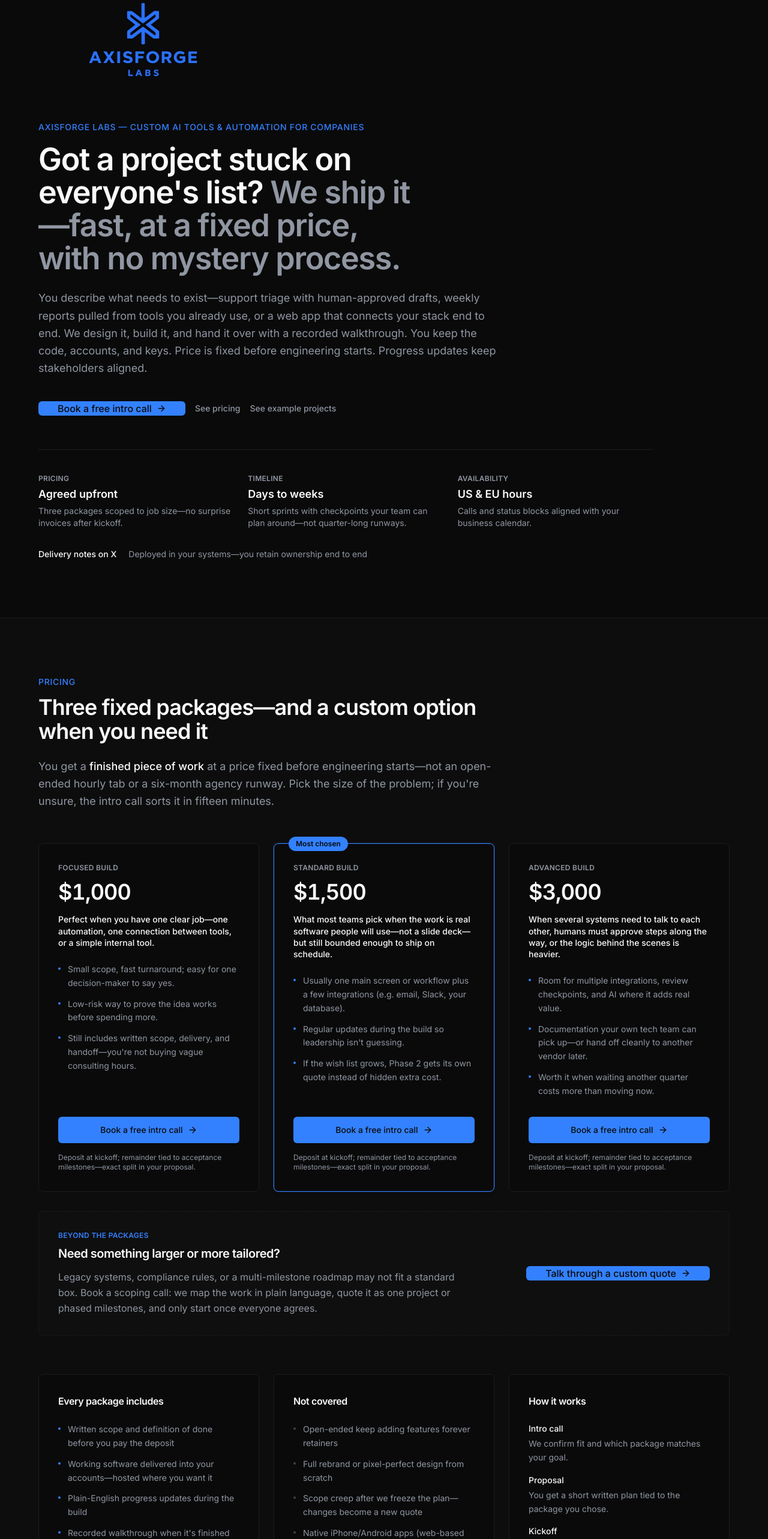
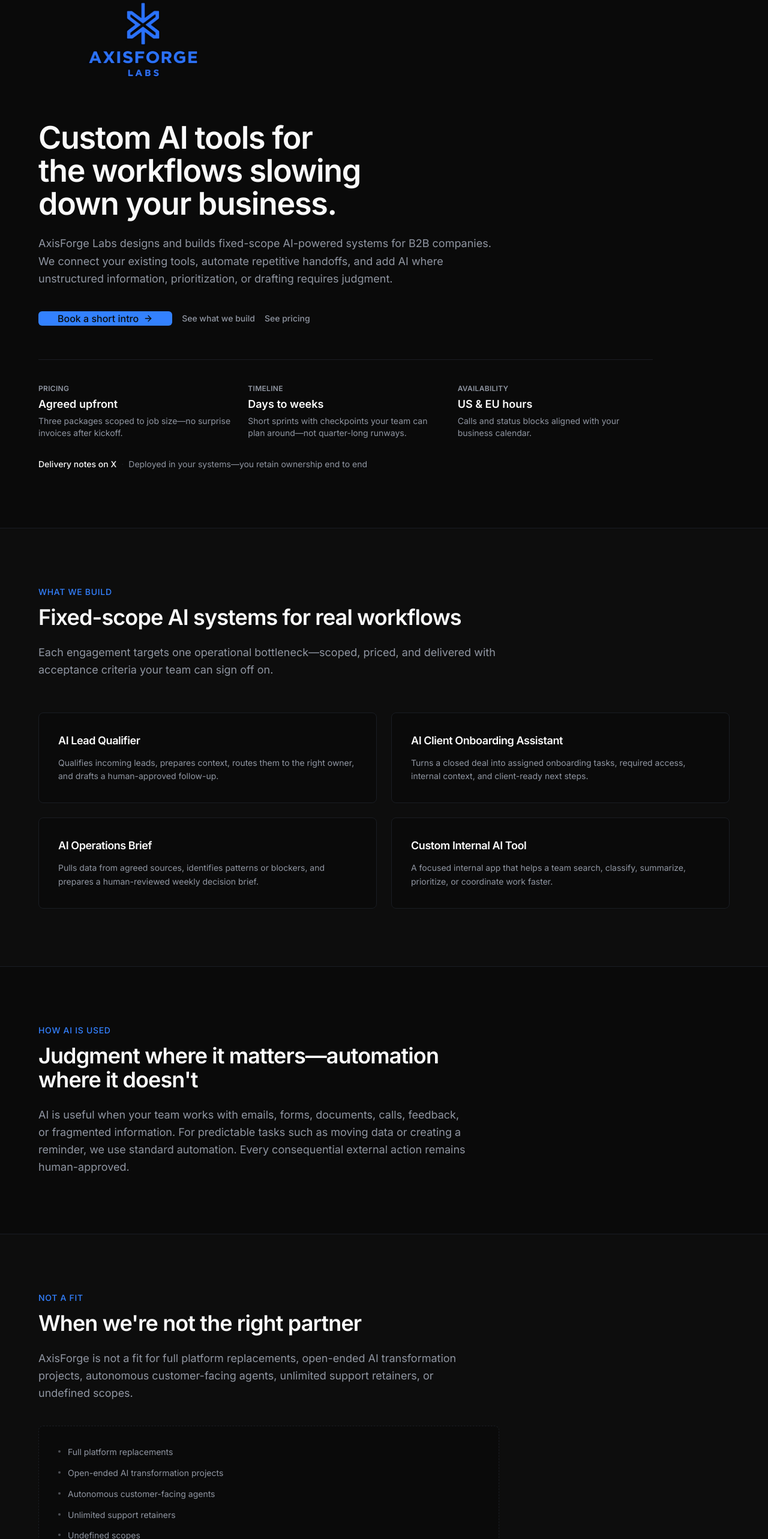
Before and after one commit to tconstantiniisabela/getyourproductbuilt, a Next.js app: page / in a window 1280 px wide. Shown: the part 234-2800 px from the top of the page at 60% size. Built offline with nearby package versions, Linux system fonts and the light colour scheme; no server answers.

Commit message:
Homepage: AI-focused hero, what we build, Standard tier details

```diff
--- a/app/page.tsx
+++ b/app/page.tsx
@@ -1,6 +1,9 @@
 import { Nav } from "@/components/nav";
 import { Q2Banner } from "@/components/q2-banner";
 import { Hero } from "@/components/hero";
+import { WhatWeBuild } from "@/components/what-we-build";
+import { HowAiIsUsed } from "@/components/how-ai-is-used";
+import { NotAFit } from "@/components/not-a-fit";
 import { Offer } from "@/components/offer";
 import { ProductizedOffersGrid } from "@/components/productized-offers-grid";
 import { WorkGrid } from "@/components/work-grid";
@@ -17,6 +20,9 @@ export default function HomePage() {
       <Q2Banner />
       <main id="main-content">
         <Hero />
+        <WhatWeBuild />
+        <HowAiIsUsed />
+        <NotAFit />
         <Offer />
         <ProductizedOffersGrid />
         <WorkGrid />
--- a/components/hero.tsx
+++ b/components/hero.tsx
@@ -10,39 +10,32 @@ export function Hero() {
     <section className="container flex min-h-[calc(100vh-4rem)] flex-col justify-center py-24">
       <div className="max-w-5xl">
         <Logo className="[&_[data-mark]]:h-[10.5rem] [&_[data-mark]]:max-h-[13.5rem] sm:[&_[data-mark]]:h-[12rem] sm:[&_[data-mark]]:max-h-[15rem] [&_img]:max-w-full" />
-        <p className="mt-8 text-sm font-medium uppercase tracking-wider text-primary">
-          {site.companyShort} — Custom AI tools &amp; automation for companies
-        </p>
-        <h1 className="mt-4 max-w-3xl text-balance text-4xl font-semibold leading-[1.08] tracking-tight md:text-5xl lg:text-[3.25rem] lg:leading-[1.06]">
-          Got a project stuck on everyone&apos;s list?{" "}
-          <span className="text-muted-foreground">
-            We ship it—fast, at a fixed price, with no mystery process.
-          </span>
+        <h1 className="mt-8 max-w-3xl text-balance text-4xl font-semibold leading-[1.08] tracking-tight md:text-5xl lg:text-[3.25rem] lg:leading-[1.06]">
+          Custom AI tools for the workflows slowing down your business.
         </h1>
         <p className="mt-6 max-w-3xl text-pretty text-lg leading-relaxed text-muted-foreground">
-          You describe what needs to exist—support triage with human-approved drafts, weekly reports
-          pulled from tools you already use, or a web app that connects your stack end to end. We design
-          it, build it, and hand it over with a recorded walkthrough. You keep the code, accounts, and
-          keys. Price is fixed before engineering starts. Progress updates keep stakeholders aligned.
+          {site.companyShort} designs and builds fixed-scope AI-powered systems for B2B companies.
+          We connect your existing tools, automate repetitive handoffs, and add AI where
+          unstructured information, prioritization, or drafting requires judgment.
         </p>
         <div className="mt-10 flex flex-col items-start gap-4 sm:flex-row sm:items-center">
           <Button asChild size="lg">
             <ExternalLink href={site.calcomUrl}>
-              {site.ctaLabel}
+              Book a short intro
               <ArrowRight className="h-4 w-4" />
             </ExternalLink>
           </Button>
+          <Link
+            href="#what-we-build"
+            className="text-sm font-medium text-muted-foreground underline-offset-4 hover:text-foreground hover:underline"
+          >
+            See what we build
+          </Link>
           <Link
             href="#pricing"
             className="text-sm font-medium text-muted-foreground underline-offset-4 hover:text-foreground hover:underline"
           >
             See pricing
-          </Link>
-          <Link
-            href="#work"
-            className="text-sm font-medium text-muted-foreground underline-offset-4 hover:text-foreground hover:underline"
-          >
-            See example projects
           </Link>
         </div>
         <dl className="mt-14 grid gap-6 border-t border-border pt-10 sm:grid-cols-3">
--- /dev/null
+++ b/components/how-ai-is-used.tsx
@@ -0,0 +1,22 @@
+export function HowAiIsUsed() {
+  return (
+    <section id="how-ai-is-used" className="border-t border-border">
+      <div className="container py-24">
+        <div className="max-w-3xl">
+          <p className="text-sm font-medium uppercase tracking-wider text-primary">
+            How AI is used
+          </p>
+          <h2 className="mt-3 text-3xl font-semibold tracking-tight md:text-4xl">
+            Judgment where it matters—automation where it doesn&apos;t
+          </h2>
+          <p className="mt-6 text-pretty text-lg leading-relaxed text-muted-foreground">
+            AI is useful when your team works with emails, forms, documents, calls, feedback, or
+            fragmented information. For predictable tasks such as moving data or creating a
+            reminder, we use standard automation. Every consequential external action remains
+            human-approved.
+          </p>
+        </div>
+      </div>
+    </section>
+  );
+}
--- a/components/mobile-nav.tsx
+++ b/components/mobile-nav.tsx
@@ -8,6 +8,7 @@ import { ExternalLink } from "@/components/external-link";
 import { site } from "@/lib/site";
 
 const links = [
+  { href: "#what-we-build", label: "What we build" },
   { href: "#pricing", label: "Pricing" },
   { href: "#offers", label: "Offers" },
   { href: "#work", label: "Selected work" },
--- a/components/nav.tsx
+++ b/components/nav.tsx
@@ -6,6 +6,7 @@ import { MobileNav } from "@/components/mobile-nav";
 import { site } from "@/lib/site";
 
 const links = [
+  { href: "#what-we-build", label: "What we build" },
   { href: "#pricing", label: "Pricing" },
   { href: "#offers", label: "Offers" },
   { href: "#work", label: "Selected work" },
--- /dev/null
+++ b/components/not-a-fit.tsx
@@ -0,0 +1,45 @@
+import { Card } from "@/components/ui/card";
+
+const exclusions = [
+  "Full platform replacements",
+  "Open-ended AI transformation projects",
+  "Autonomous customer-facing agents",
+  "Unlimited support retainers",
+  "Undefined scopes",
+];
+
+export function NotAFit() {
+  return (
+    <section id="not-a-fit" className="border-t border-border bg-muted/30">
+      <div className="container py-24">
+        <div className="max-w-3xl">
+          <p className="text-sm font-medium uppercase tracking-wider text-primary">
+            Not a fit
+          </p>
+          <h2 className="mt-3 text-3xl font-semibold tracking-tight md:text-4xl">
+            When we&apos;re not the right partner
+          </h2>
+          <p className="mt-6 text-pretty text-lg leading-relaxed text-muted-foreground">
+            AxisForge is not a fit for full platform replacements, open-ended AI transformation
+            projects, autonomous customer-facing agents, unlimited support retainers, or undefined
+            scopes.
+          </p>
+        </div>
+
+        <Card className="mt-10 max-w-3xl border-dashed p-8">
+          <ul className="space-y-3 text-sm text-muted-foreground">
+            {exclusions.map((item) => (
+              <li key={item} className="flex gap-3">
+                <span
+                  className="mt-2 inline-block h-1 w-1 shrink-0 rounded-full bg-muted-foreground/50"
+                  aria-hidden
+                />
+                <span className="leading-relaxed">{item}</span>
+              </li>
+            ))}
+          </ul>
+        </Card>
+      </div>
+    </section>
+  );
+}
--- a/components/offer.tsx
+++ b/components/offer.tsx
@@ -21,11 +21,14 @@ const tiers = [
     label: "Standard build",
     badge: "Most chosen",
     pitch:
-      "What most teams pick when the work is real software people will use—not a slide deck—but still bounded enough to ship on schedule.",
+      "One AI-enabled workflow with clear boundaries—what most teams pick when the work is real software people will use, not a slide deck.",
     justify: [
-      "Usually one main screen or workflow plus a few integrations (e.g. email, Slack, your database).",
-      "Regular updates during the build so leadership isn't guessing.",
-      "If the wish list grows, Phase 2 gets its own quote instead of hidden extra cost.",
+      "One AI-enabled workflow",
+      "One or two integrations",
+      "One approval step",
+      "Written acceptance criteria",
+      "Recorded handoff",
+      "14-day bug-fix window",
     ],
   },
   {
--- /dev/null
+++ b/components/what-we-build.tsx
@@ -0,0 +1,56 @@
+import { Card } from "@/components/ui/card";
+
+const builds = [
+  {
+    title: "AI Lead Qualifier",
+    description:
+      "Qualifies incoming leads, prepares context, routes them to the right owner, and drafts a human-approved follow-up.",
+  },
+  {
+    title: "AI Client Onboarding Assistant",
+    description:
+      "Turns a closed deal into assigned onboarding tasks, required access, internal context, and client-ready next steps.",
+  },
+  {
+    title: "AI Operations Brief",
+    description:
+      "Pulls data from agreed sources, identifies patterns or blockers, and prepares a human-reviewed weekly decision brief.",
+  },
+  {
+    title: "Custom Internal AI Tool",
+    description:
+      "A focused internal app that helps a team search, classify, summarize, prioritize, or coordinate work faster.",
+  },
+];
+
+export function WhatWeBuild() {
+  return (
+    <section id="what-we-build" className="border-t border-border bg-muted/30">
+      <div className="container py-24">
+        <div className="max-w-3xl">
+          <p className="text-sm font-medium uppercase tracking-wider text-primary">
+            What we build
+          </p>
+          <h2 className="mt-3 text-3xl font-semibold tracking-tight md:text-4xl">
+            Fixed-scope AI systems for real workflows
+          </h2>
+          <p className="mt-6 text-pretty text-lg leading-relaxed text-muted-foreground">
+            Each engagement targets one operational bottleneck—scoped, priced, and delivered with
+            acceptance criteria your team can sign off on.
+          </p>
+        </div>
+
+        <div className="mt-14 grid gap-6 md:grid-cols-2">
+          {builds.map((item) => (
+            <Card key={item.title} className="p-8">
+              <h3 className="text-lg font-semibold tracking-tight">{item.title}</h3>
+              <p className="mt-3 text-sm leading-relaxed text-muted-foreground">
+                {item.description}
+              </p>
+            </Card>
+          ))}
+        </div>
+      </div>
+    </section>
+  );
+}
```
